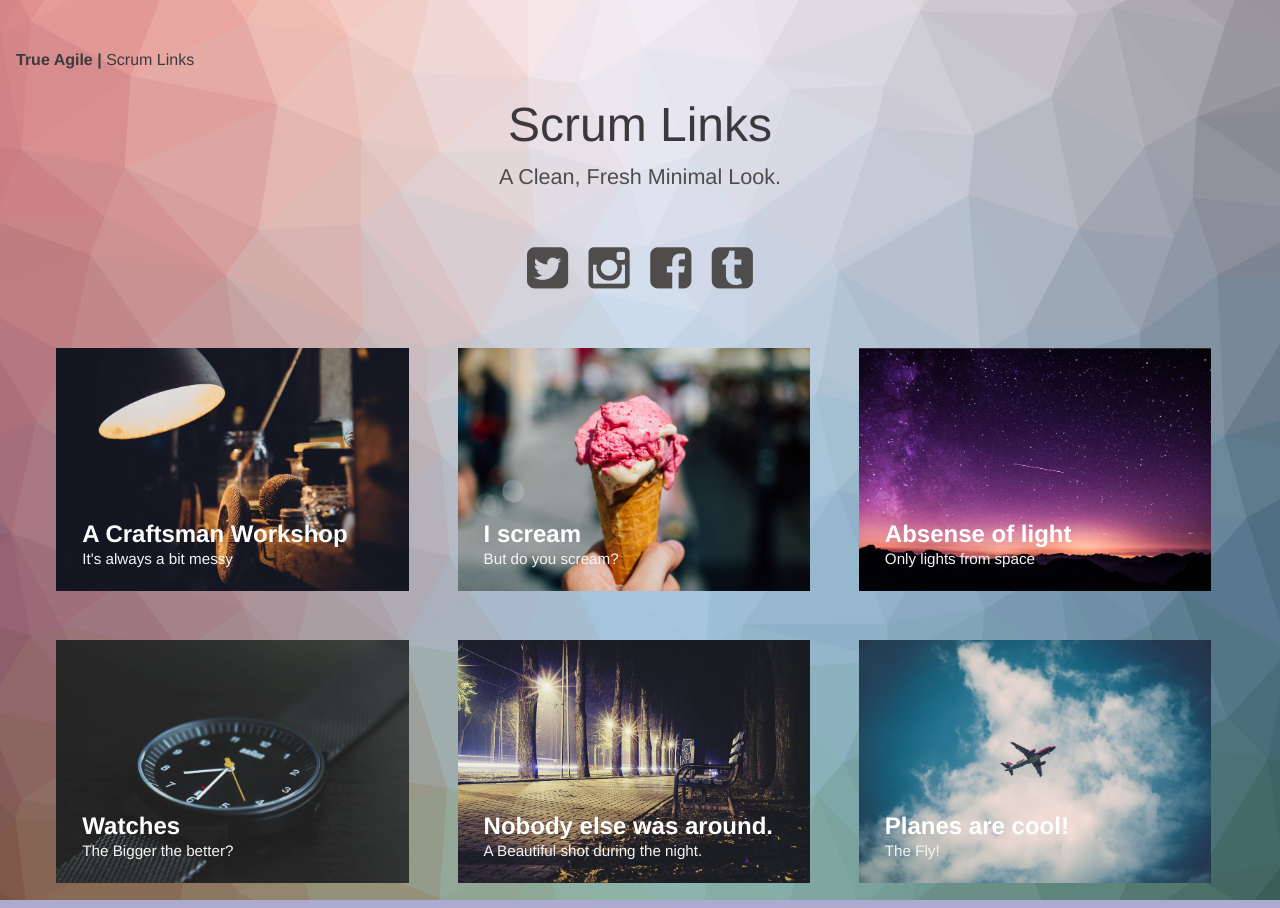
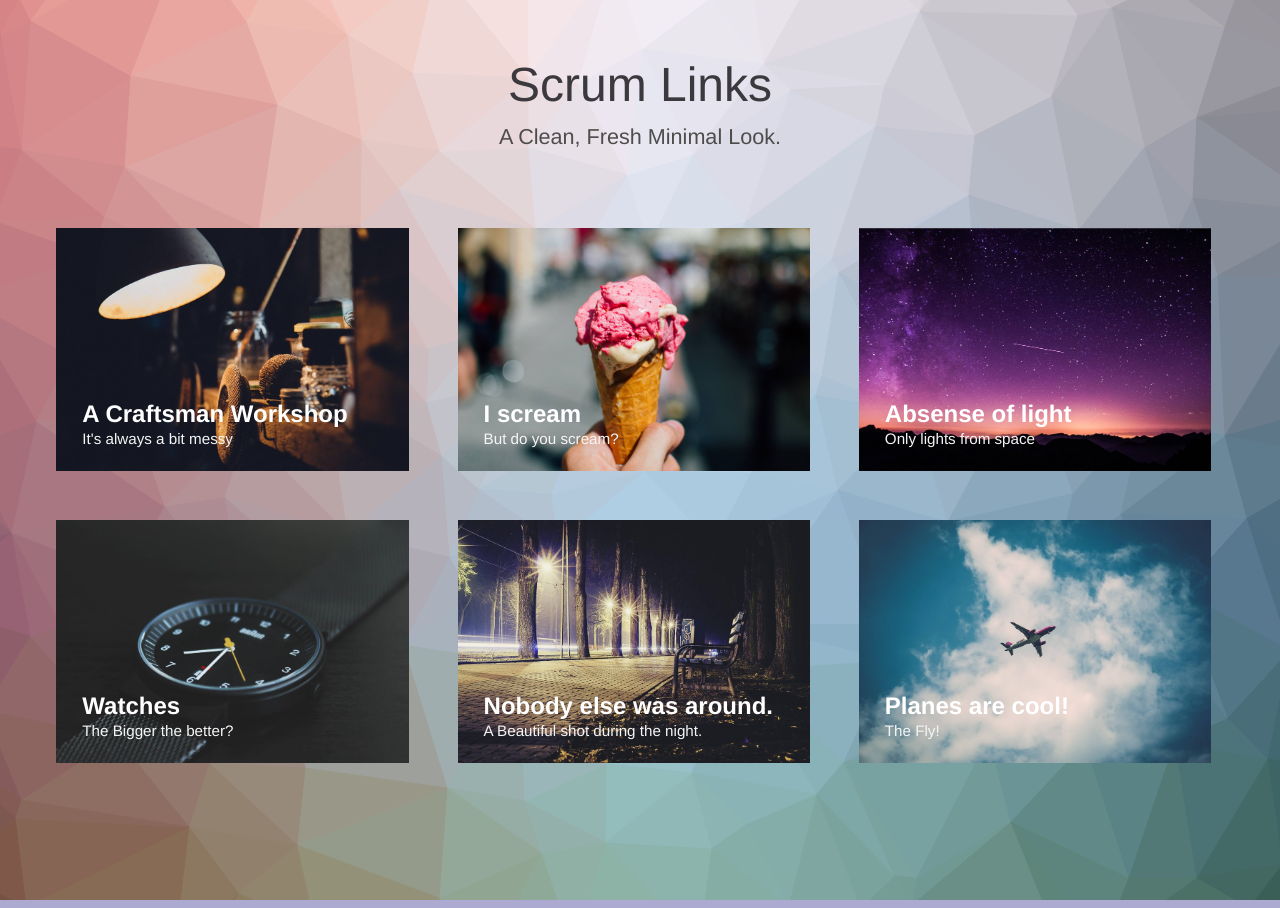
Before and after one commit to IamJackReed/iamjackreed, a Jekyll site: the page built from index.html, in a window 1280 px wide. Built offline with Jekyll 4.4.1, drawn with Linux system fonts in a browser that asks for light colours.

Commit message:
Update index.html

```diff
--- a/index.html
+++ b/index.html
@@ -28,14 +28,7 @@ layout: compress
 <body class="body">
 <div class="container">
     <header class="header">
-      <p style="text-align: left;"><strong>True Agile |</strong> Scrum Links</p>
-        <h1>Scrum Links<span>A Clean, Fresh Minimal Look.</span></h1>
-        <nav class="links">
-            <a href="#"><i class="fa fa-twitter-square fa-3x"></i></a>
-            <a href="#"><i class="fa fa-instagram fa-3x"></i></a>
-            <a href="#"><i class="fa fa-facebook-square fa-3x"></i></a>
-            <a href="#"><i class="fa fa-tumblr-square fa-3x"></i></a>
-        </nav>
+      <p style="text-align: left;"><h1>Scrum Links<span>A Clean, Fresh Minimal Look.</span></h1>
     </header>
     <div class="content">
         <!-- trianglify pattern container -->
```
